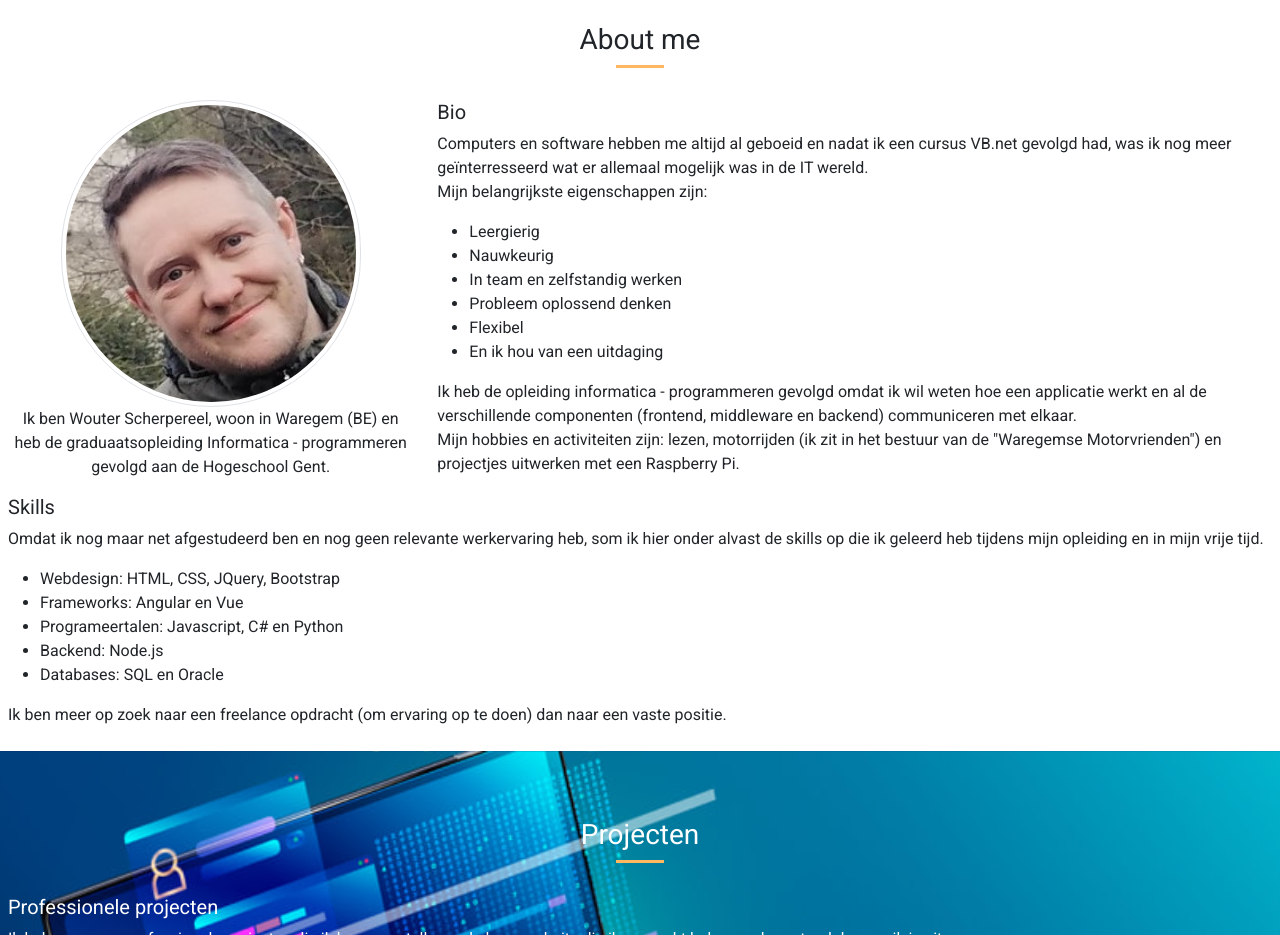
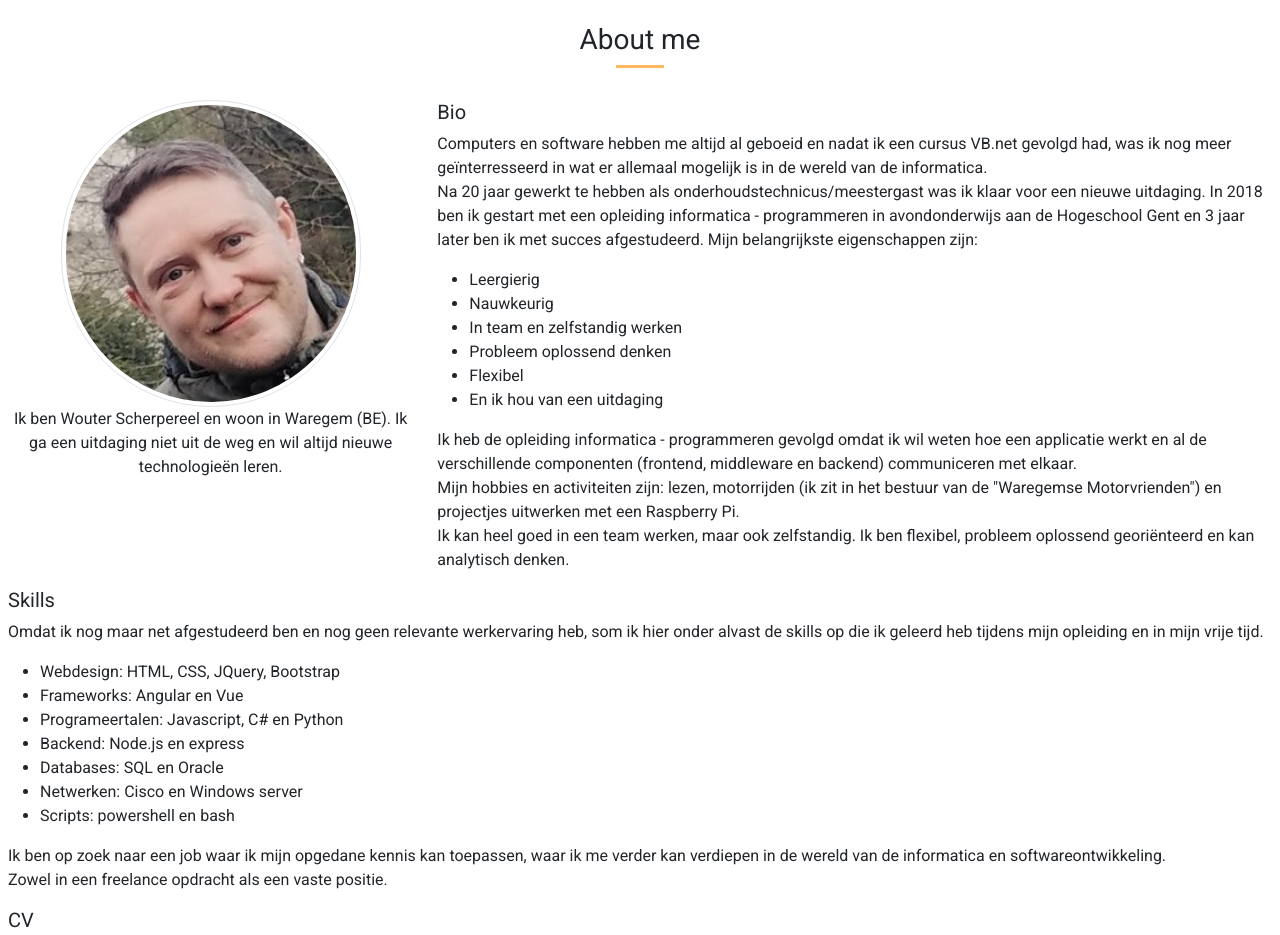
Before and after one commit to Woyvch/w-code, a plain HTML site: page index.html in a window 1280 px wide. Shown: the part 900-1835 px from the top of the page. Drawn offline with Linux system fonts and the light colour scheme; a script that the page names is missing.

Commit message:
update bio

```diff
--- a/index.html
+++ b/index.html
@@ -81,14 +81,18 @@
           <div class="col-sm-4 text-center">
             <img src="./img/profilePicture1.jpg" class="img-thumbnail" alt="profielfoto">
             <p>
-              Ik ben Wouter Scherpereel, woon in Waregem (BE) en heb de graduaatsopleiding Informatica - programmeren gevolgd aan de Hogeschool Gent.
+              Ik ben Wouter Scherpereel en woon in Waregem (BE). Ik ga een uitdaging niet uit de weg  en wil altijd
+              nieuwe technologieën leren.
             </p>
           </div>
           <div class="col-sm-8">
             <h5>Bio</h5>
             <p>
               Computers en software hebben me altijd al geboeid en nadat ik een cursus VB.net gevolgd had, was ik
-              nog meer geïnterresseerd wat er allemaal mogelijk was in de IT wereld.<br>
+              nog meer geïnterresseerd in wat er allemaal mogelijk is in de wereld van de informatica.<br>
+              Na 20 jaar gewerkt te hebben als onderhoudstechnicus/meestergast was ik klaar voor een nieuwe uitdaging.
+              In 2018 ben ik gestart met een opleiding informatica - programmeren in avondonderwijs aan de Hogeschool
+              Gent en 3 jaar later ben ik met succes afgestudeerd.
               Mijn belangrijkste eigenschappen zijn:
               <ul>
                 <li>Leergierig</li>
@@ -100,8 +104,10 @@
               </ul>
               Ik heb de opleiding informatica - programmeren gevolgd omdat ik wil weten hoe een applicatie werkt
               en al de verschillende componenten (frontend, middleware en backend) communiceren met elkaar.<br>
-              Mijn hobbies en activiteiten zijn: lezen, motorrijden (ik zit in het bestuur van de "Waregemse Motorvrienden") en
-              projectjes uitwerken met een Raspberry Pi.
+              Mijn hobbies en activiteiten zijn: lezen, motorrijden (ik zit in het bestuur van de "Waregemse
+              Motorvrienden") en projectjes uitwerken met een Raspberry Pi.<br>
+              Ik kan heel goed in een team werken, maar ook zelfstandig. Ik ben flexibel, probleem oplossend
+              georiënteerd en kan analytisch denken.
             </p>
           </div>
         </div>
@@ -114,16 +120,21 @@
               <li>Webdesign: HTML, CSS, JQuery, Bootstrap</li>
               <li>Frameworks: Angular en Vue</li>
               <li>Programeertalen: Javascript, C# en Python</li>
-              <li>Backend: Node.js</li>
+              <li>Backend: Node.js en express</li>
               <li>Databases: SQL en Oracle</li>
+              <li>Netwerken: Cisco en Windows server</li>
+              <li>Scripts: powershell en bash</li>
             </ul>
           </p>
-          <p>Ik ben meer op zoek naar een freelance opdracht (om ervaring op te doen) dan naar een vaste positie.</p>
+          <p>Ik ben op zoek naar een job waar ik mijn opgedane kennis kan toepassen, waar ik me verder kan verdiepen
+            in de wereld van de informatica en softwareontwikkeling.<br>
+            Zowel in een freelance opdracht als een vaste positie.
+          </p>
         </div>
-        <!--<h5>CV</h5>
+        <h5>CV</h5>
         <p>
           Via deze <a href="./data/CV-WouterScherpereel.pdf" download target="_blank" rel="noreferrer">link</a> kan je mijn CV downloaden.
-        </p>-->
+        </p>
       </div>
     </div>
 
```
Also changed, not shown: 1 other file.
